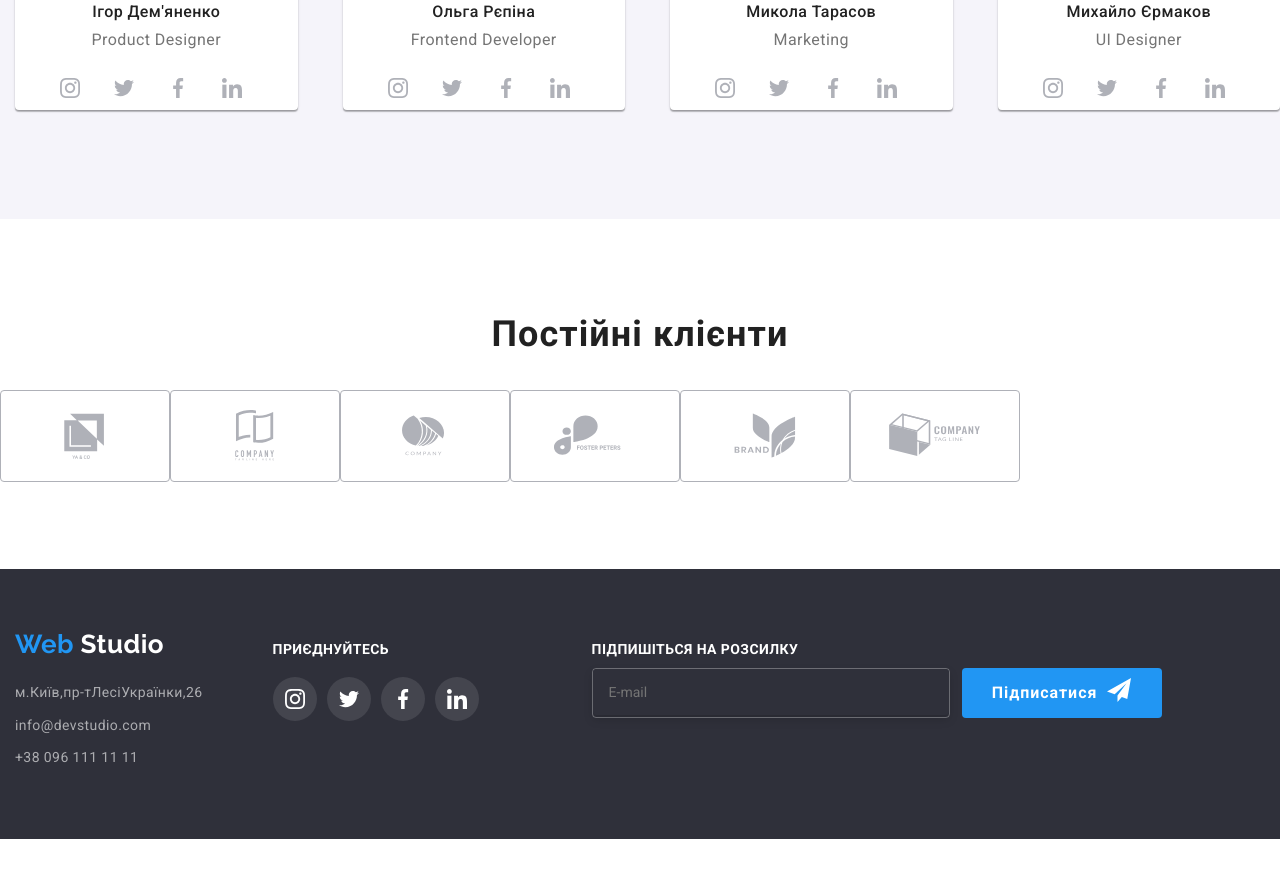
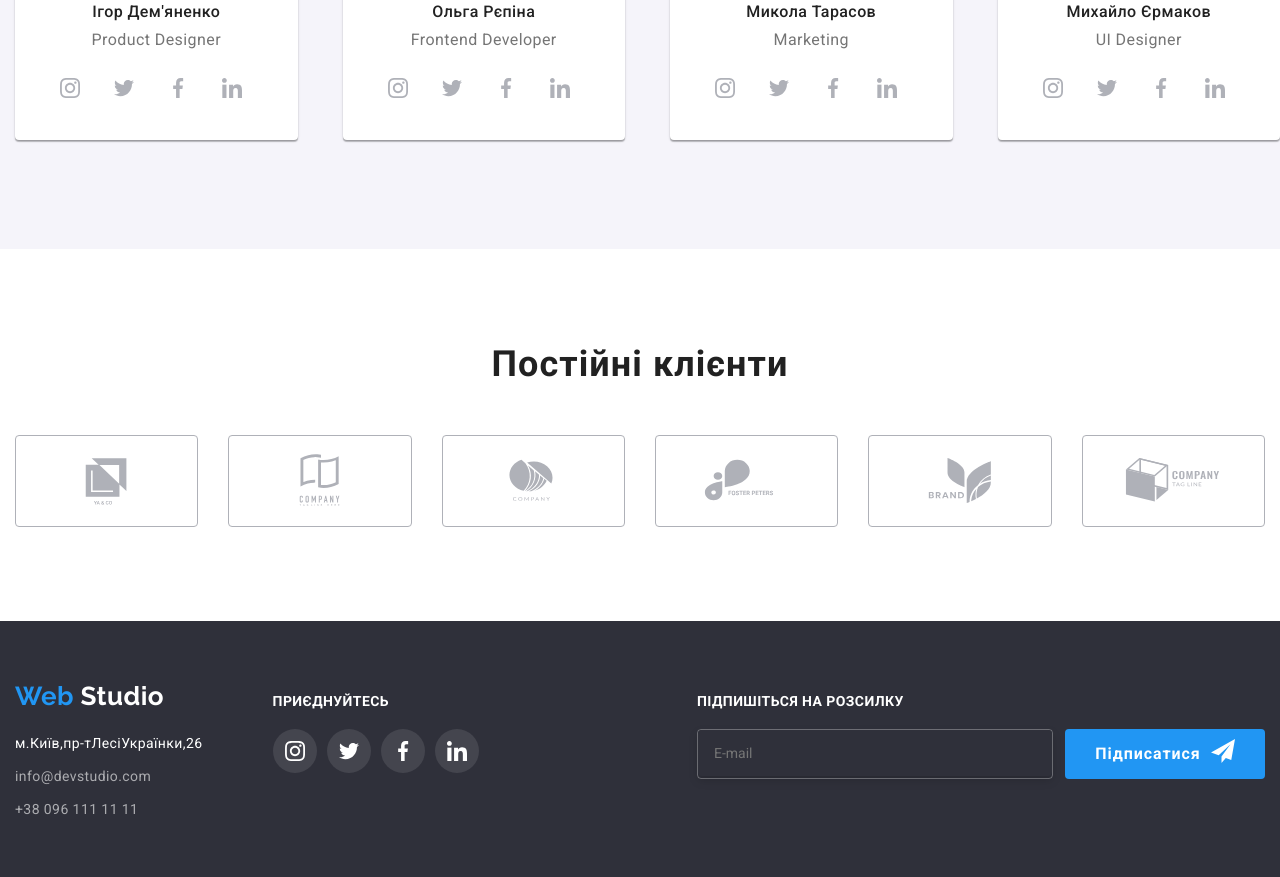
Before and after one commit to Mr-Foxx/goit-markup-hw-08, a plain HTML site: page index.html in a window 1280 px wide. Shown: the part 2724-3601 px from the top of the page. Before the commit the page ends 3563 px from the top, so only its background shows below. Drawn offline with nearby package versions, Linux system fonts and the light colour scheme.

Commit message:
work hard

```diff
--- a/index.html
+++ b/index.html
@@ -273,9 +273,10 @@
         <ul class="team__list lyst">
             <li class="team-card">
                 <img class="image" src="./images/ihor.jpg" alt="Ігор Дем'яненко Product Designer" width="270">
+                <div class="team-card__block">
                     <h3 class="team-card__text">Ігор Дем'яненко</h3>
                     <p class="team-card__profession">Product Designer</p>
-             <ul  class="team-social">
+                    <ul class="team-social">
                         <li class="team-social__item">
                             <a class="team-social__link" href="">
                                 <svg class="team-section__icon">
@@ -298,9 +299,14 @@
                                 </svg> </a>
                         </li>
                     </ul>
+
+
+                </div>
+
             </li>
             <li class="team-card">
                 <img class="image" src="./images/olha.jpg" alt="Ольга Рєпіна Frontend Developer" width="270">
+                <div class="team-card__block">
                     <h3 class="team-card__text">Ольга Рєпіна</h3>
                     <p class="team-card__profession">Frontend Developer</p>
 
@@ -327,23 +333,29 @@
                                 </svg> </a>
                         </li>
                     </ul>
+
+
+
+                </div>
             </li>
 
 
             <li class="team-card">
                 <img class="image" src="./images/mikola.jpg" alt="Микола Тарасов Marketing" width="270">
+
+                <div class="team-card__block">
                     <h3 class="team-card__text">Микола Тарасов</h3>
                     <p class="team-card__profession">Marketing</p>
 
                     <ul class="team-social">
                         <li class="team-social__item">
 
-                <a class="team-social__link "  href="">
+                            <a class="team-social__link " href="">
                                 <svg class="team-section__icon">
                                     <use href="./images/symbol-defs.svg#icon-instagram"></use>
                                 </svg> </a>
 
-                <a class="team-social__link "  href="">
+                            <a class="team-social__link " href="">
                                 <svg class="team-section__icon">
                                     <use href="./images/symbol-defs.svg#icon-twitter"></use>
                                 </svg> </a>
@@ -353,18 +365,24 @@
                                     <use href="./images/symbol-defs.svg#icon-facebook"></use>
                                 </svg> </a>
 
-                <a class="team-social__link "  href="">
+                            <a class="team-social__link " href="">
                                 <svg class="team-section__icon">
                                     <use href="./images/symbol-defs.svg#icon-linkedin"></use>
                                 </svg> </a>
                         </li>
                     </ul>
+
+
+                </div>
+
+
             </li>
 
             <li class="team-card">
 
                 <img class="image" src="./images/mihaylo.jpg" alt="Михайло Єрмаков UI Designer" width="270">
 
+                <div class="team-card__block">
                     <h3 class="team-card__text">Михайло Єрмаков</h3>
 
                     <p class="team-card__profession">UI Designer</p>
@@ -392,6 +410,11 @@
                                 </svg> </a>
                         </li>
                     </ul>
+
+
+                </div>
+
+
             </li>
         </ul>
     </div>
@@ -407,32 +430,29 @@
 
      <ul class="client__list">
 
-        <li class="client__item">
+        <li class="client__item"><a class="client__link" href=""><svg class="client__icon" width="106px" height="60px">
+            <use href="./images/symbol-defs.svg#icon-client1"></use>
+        </svg></a></li>
 
-        <a class="client__link" href=""><svg class="client__icon">
-            <use href="./images/symbol-defs.svg#icon-client1"></use>
-        </svg></a>
+        <li class="client__item"><a class="client__link" href=""><svg class="client__icon" width="106px" height="60px">
+                <use href="./images/symbol-defs.svg#icon-client2"></use>
+            </svg></a></li>
 
-        <a class="client__link" href=""><svg class="client__icon">
-                <use href="./images/symbol-defs.svg#icon-client2"></use>
-            </svg></a>
+        <li class="client__item"><a class="client__link" href=""><svg class="client__icon" width="106px" height="60px">
+                <use href="./images/symbol-defs.svg#icon-client3"></use>
+            </svg></a></li>
 
-            <a class="client__link" href=""><svg class="client__icon">
-                    <use href="./images/symbol-defs.svg#icon-client3"></use>
-                </svg></a>
+        <li class="client__item"><a class="client__link" href=""><svg class="client__icon" width="106px" height="60px">
+                <use href="./images/symbol-defs.svg#icon-client4"></use>
+            </svg></a></li>
 
-                <a class="client__link" href=""><svg class="client__icon">
-                        <use href="./images/symbol-defs.svg#icon-client4"></use>
-                    </svg></a>
+        <li class="client__item"><a class="client__link" href=""><svg class="client__icon" width="106px" height="60px">
+                <use href="./images/symbol-defs.svg#icon-client5"></use>
+            </svg></a></li>
 
-                    <a class="client__link" href=""><svg class="client__icon">
-                            <use href="./images/symbol-defs.svg#icon-client5"></use>
-                        </svg></a>
-
-                        <a class="client__link" href=""><svg class="client__icon">
+        <li class="client__item"><a class="client__link" href=""><svg class="client__icon" width="106px" height="60px">
                 <use href="./images/symbol-defs.svg#icon-client6"></use>
-                            </svg></a>
-        </li>
+            </svg></a></li>
      </ul>
         </div>
     </section>
@@ -443,14 +463,15 @@
 
     <footer class="footer">
         <div class="container footer-container">
-    <div >
+            <div class="contact-social">
+              <div class="footer__contact">
 
         <a class="logo" href="">Web <span class="footer__logo">Studio</span> </a>
 
         <address>
             <ul class="footer-address lyst">
                 <li class="footer-addres__item footet-addres__top"><a  href="https://www.google.com/maps/search/,26+maps/@50.4728094,30.4184101,12z/data=!3m1!4b1"
-                     class="footer-address__link" >м.Київ,пр-тЛесіУкраїнки,26 </a></li>
+                     class="footer-address__link" > <span class="address__map"> м.Київ,пр-тЛесіУкраїнки,26 </span> </a></li>
                 <li class="footer-addres__item"><a  href="mailto:info@devstudio.com" class="footer-address__link">info@devstudio.com</a></li>
                 <li class="footer-addres__item"><a  href="tel:+380961111111" class="footer-address__link">+38 096 111 11 11</a></li>
             </ul>
@@ -465,7 +486,7 @@
 
        <div class="footer-join">
 
-          <div>
+
 
             <h2 class="footer-join__title">Приєднуйтесь</h2>
 
@@ -494,14 +515,16 @@
 
              </ul>
 
+
             </div>
+
            </div>
 
 
 <!-- ----------------------Підпешіться на розсилку----------------- -->
 
     <form class="footer-subscribe">
-        <h2 class="footer-subscribe__title">Підпишіться на розсилку</h2>
+        <h2 class="footer-join__title">Підпишіться на розсилку</h2>
         <div class="footer-subscribe__list">
            <div class="footer-subscribe__position">
                <label for="mail"></label>
--- a/sass/components/_client.scss
+++ b/sass/components/_client.scss
@@ -31,26 +31,51 @@
         padding-right: 0;
         padding-left: 0;
 
+        @media screen and (min-width:1200px) {
+            flex-wrap: nowrap;
+
+        }
+
 }
 
 .client__item {
-    justify-content: space-between;
-    display: flex;
-    padding: 0;
-    margin: 0;
+        @media screen and (max-width:767px) {
+            width: calc((100% - 4 * 15px)/2);
+           margin: 15px;
+        }
+        @media screen and (min-width:768px){
+            width: calc((100% - 6 * 15px)/3);
+            margin: 15px;
+
+        }
 }
 
 .client__link {
+
+    height: 92px;
+        display: flex;
+        justify-content: center;
+        align-items: center;
+
     transition: color 250ms$cubic-bezier, border 250ms$cubic-bezier;
+
+        padding: 16px 32px;
+
+
+        fill: $social-icons;
+        border: 1px solid $social-icons;
+        border-radius: 4px;
+
+        &:hover {
+                fill: $accent-color;
+                border: solid 1px $accent-color;
+            }
+
 }
 
 .client__icon {
-    padding: 16px 32px;
-    width: 170px;
-    height: 92px;
-    fill: $social-icons;
-    border: 1px solid $social-icons;
-    border-radius: 4px;
+    // fill: currentColor;
+
     transition: fill 250ms$cubic-bezier, border 250ms$cubic-bezier;
 
     &:hover{
--- a/sass/components/_footer.scss
+++ b/sass/components/_footer.scss
@@ -3,10 +3,40 @@
 .footer {
     padding: 60px 0;
     background: $footer-back-color;
+
+    @media screen and(max-width: 1199px) {
+            text-align: center;
+        }
 }
 
 .footer-container {
-    display: flex;
+
+    @media screen and(min-width: 1200px){
+        display: flex;
+        justify-content: center;
+
+    }
+
+}
+
+.contact-social{
+    @media screen and (min-width:768px) {
+            display: flex;
+            justify-content: space-evenly;
+        }
+}
+
+.footer__contact{
+       display: flex;
+        flex-direction: column;
+
+        @media screen and(max-width: 1199px) {
+                margin-bottom: 60px;
+            }
+
+            @media screen and(min-width: 1200px) {
+                margin-right: 70px;
+            }
 }
 
 .footer-address {
@@ -22,6 +52,11 @@
 
 .footet-addres__top {
     margin-top: 20px;
+
+}
+
+.address__map{
+    color: $color-white;
 }
 
 .footer-address__link {
@@ -42,12 +77,19 @@
 
 /* ----------------Приєднуйтесь----------------- */
 .footer-join {
-    margin-left: 70px;
+    @media screen and(max-width: 1199px) {
+            margin-bottom: 60px;
+        }
 }
 
 .footer-join__list {
     padding: 0;
     margin: 0;
+    padding-left: 0;
+
+    display: flex;
+    justify-content: center;
+    align-items: center;
 }
 
 .footer-join__title {
@@ -58,6 +100,11 @@
     text-transform: uppercase;
     color: $color-white;
     margin-bottom: 20px;
+
+    @media screen and(max-width:1199px) {
+        text-align: center;
+
+    }
 }
 
 .footer-join__list--item {
@@ -92,31 +139,31 @@
 
 /* -----------------Footer Form Підпишіться---------------- */
 .footer-subscribe {
-    margin-left: 103px;
+    margin-left: auto;
 }
 
-.footer-subscribe__title {
-    width: 207px;
-    font-weight: 700;
-    font-size: 14px;
-    line-height: 16px;
-    letter-spacing: 0.03em;
-    text-transform: uppercase;
 
-    color: $color-white;
-}
 
 .footer-subscribe__list {
-    display: flex;
+    @media screen and(min-width: 1200px) {
+            display: flex;
+            justify-content: center;
+            align-items: center;
+        }
 }
 
 .footer-subscribe__position {
-    width: 358px;
+    width: auto;
     height: 50px;
 
     border: 1px solid rgba(255, 255, 255, 0.3);
     filter: drop-shadow(0px 4px 4px rgba(0, 0, 0, 0.15));
     border-radius: 4px;
+
+    @media screen and(min-width: 1200px) {
+            width: 356px;
+            margin-right: 12px;
+        }
 }
 
 .footer-subscribe__input {
@@ -135,13 +182,18 @@
             border-radius: 4px;
             border: solid 1px $accent-color;
     }
+
+
+
+
 }
 
 
 
 .footer-form__button {
     padding-top: 10px;
-    margin-left: 12px;
+    margin-left: auto;
+    margin-right: auto;
     width: 200px;
     height: 50px;
 
@@ -166,6 +218,10 @@
         cursor: pointer;
             box-shadow: 0px 4px 4px rgb(0 0 0 / 15%);
     }
+
+         @media screen and(max-width: 1199px) {
+             margin-top: 20px;
+         }
 }
 
 
--- a/sass/components/_team.scss
+++ b/sass/components/_team.scss
@@ -21,6 +21,11 @@
             width: 100%;
             height: auto;
             display: block;
+}
+
+.team-card__block{
+
+        padding-bottom: 30px;
 }
 
 .team__title {
@@ -59,7 +64,7 @@
 }
 
 .team-card {
-    width: px;
+
     background: $color-white;
     box-shadow: 0px 1px 3px rgba(0, 0, 0, 0.12), 0px 1px 1px rgba(0, 0, 0, 0.14),
         0px 2px 1px rgba(0, 0, 0, 0.2);
```
Also changed, not shown: css/main.css, css/main.min.css, 2 other files. Lines whose indentation alone changed are shown as unchanged.
